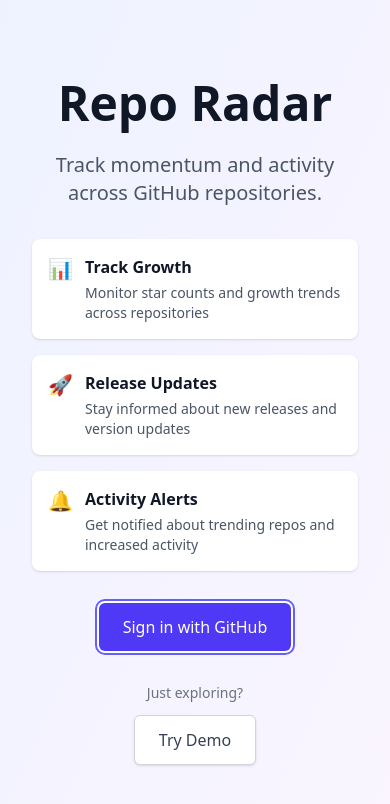
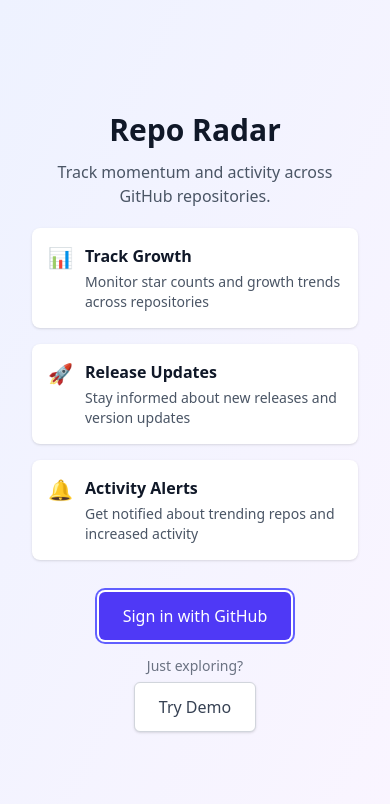
Before and after one commit to cen10/repo-radar, a React (Vite) app: page / in a window 390 px wide. Shown: the top 804 px of the page. Built offline with nearby package versions, Linux system fonts and the light colour scheme; no server answers; what react-shepherd would draw is missing.

Commit message:
Reduce Home page title and spacing for mobile
Make the landing page more compact so the demo button is clearly
visible above the fold on small mobile screens.

Co-Authored-By: Claude Opus 4.5 <noreply@anthropic.com>

```diff
--- a/src/pages/Home.tsx
+++ b/src/pages/Home.tsx
@@ -77,8 +77,8 @@ const Home = () => {
   return (
     <div className="min-h-screen bg-linear-to-br from-indigo-50 to-purple-50 flex items-center justify-center px-8 md:px-4">
       <div className="max-w-4xl mx-auto text-center">
-        <h1 className="text-5xl font-bold text-gray-900 mb-6">Repo Radar</h1>
-        <p className="text-xl text-gray-600 mb-8 max-w-2xl mx-auto">
+        <h1 className="text-3xl font-bold text-gray-900 mb-3">Repo Radar</h1>
+        <p className="text-2lg text-gray-600 mb-5 max-w-2xl mx-auto">
           Track momentum and activity across GitHub repositories.
         </p>
 
@@ -138,8 +138,8 @@ const Home = () => {
           Sign in with GitHub
         </Button>
 
-        <div className="mt-8 text-gray-500">
-          <p className="text-sm mb-3">Just exploring?</p>
+        <div className="mt-4 text-gray-500">
+          <p className="text-sm mb-1.5">Just exploring?</p>
           <Button
             variant="secondary"
             size="lg"
```
